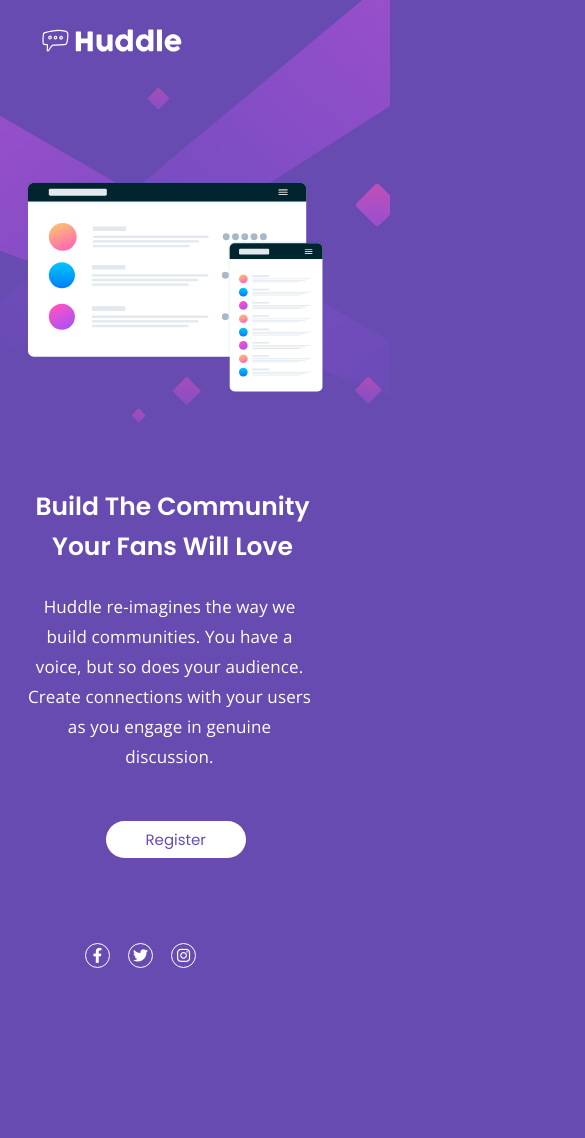
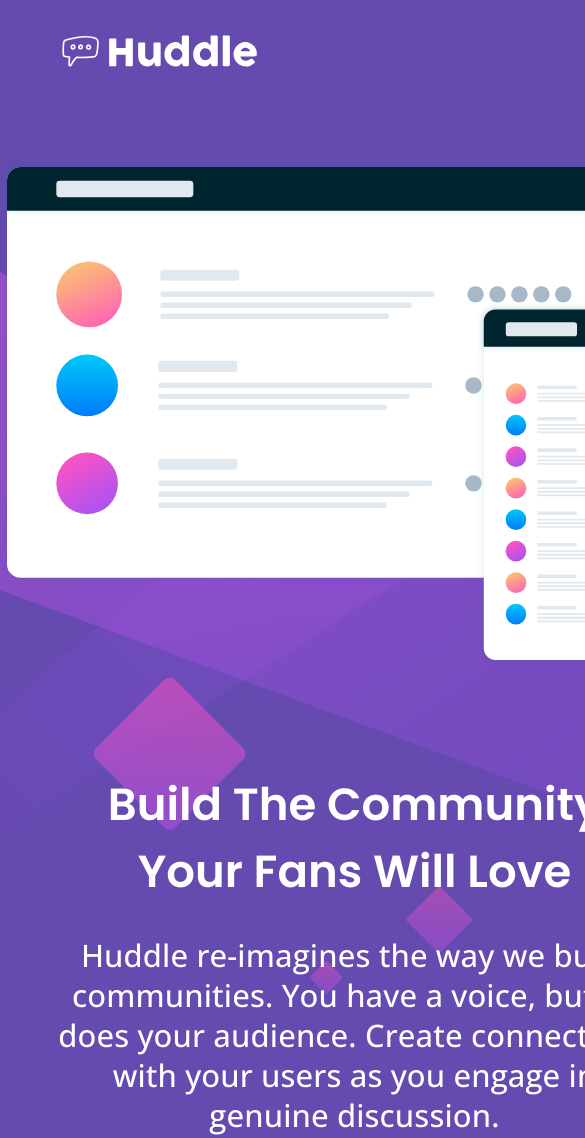
Before and after one commit to Larissadev10/quest-html-e-css-avancado, a plain HTML site: page index.html in a window 390 px wide. Shown: the top 1138 px of the page, 585 px wide, since content can reach past the window. Before the commit the page ends 993 px from the top, so only its background shows below. Drawn offline with nearby package versions, Linux system fonts and the light colour scheme; a web font is replaced by a local one.

Commit message:
Revisão

```diff
--- a/index.html
+++ b/index.html
@@ -19,8 +19,6 @@
         href="https://fonts.googleapis.com/css2?family=Explora&family=Inter+Tight:wght@300;400;500;700;800&family=Kumbh+Sans:wght@400;700&family=Manrope:wght@800&family=Noto+Sans:wght@300;400;700;800&family=Public+Sans:wght@300;400;700&family=Roboto:wght@100;400;500;700;900&display=swap"
         rel="stylesheet">
 
-    <link rel="preconnect" href="https://fonts.googleapis.com">
-    <link rel="preconnect" href="https://fonts.gstatic.com" crossorigin>
     <link
         href="https://fonts.googleapis.com/css2?family=Explora&family=Inter+Tight:wght@300;400;500;700;800&family=Kumbh+Sans:wght@400;700&family=Manrope:wght@800&family=Noto+Sans:wght@300;400;700;800&family=Open+Sans:wght@300;400;500&family=Poppins:wght@300;400;500;600;700;800;900&family=Public+Sans:wght@300;400;700&family=Roboto:wght@100;400;500;700;900&display=swap"
         rel="stylesheet">
@@ -32,14 +30,17 @@
     <main>
 
         <header class="header">
+
             <div class="logo">
                 <a href="./index.html">
                     <img src="src/img/logo.svg" alt="logo">
                 </a>
             </div>
+
         </header>
 
         <section class="information">
+
             <div class="image">
                 <img src="src/img/illustration-mockups.svg" alt="illustration">
             </div>
@@ -51,23 +52,26 @@
                     connections with your users as you engage in genuine discussion.</p>
 
                 <a href="">Register</a>
-
+            </div>
 
         </section>
 
         <footer class="footer">
+
             <a href="" class="">
                 <i class="fab fa-facebook-f"></i>
             </a>
             <a href="">
                 <i class="fa-brands fa-twitter"></i>
-
             </a>
             <a href="">
                 <i class="fab fa-instagram"></i>
             </a>
+
         </footer>
+
     </main>
+
 </body>
 
 </html>
--- a/src/css/responsiva.css
+++ b/src/css/responsiva.css
@@ -1,164 +1,84 @@
-@media (max-width:733px) {
+@media (max-width: 1000px) {
+
     body {
-        background: url(../img/bg-desktop.svg);
-        background-color: #674bb1;
+        display: flex;
+        background: url(../img/bg-mobile.svg) no-repeat;
+        background-size: 1000px;
+        background-color: hwb(256 29% 31%);
+        max-width: 1000px;
+
     }
 
-    main .header {
-        padding: 20px;
-        padding-left: 35px;
-    }
+    main {
+        display: flex;
+        flex-direction: column;
 
-    main .header .logo img {
-        width: 25rem;
+
     }
 
     main .information {
         display: flex;
         flex-direction: column;
+        align-items: center;
+
     }
 
+    main .information .image {
+        margin: 0 auto;
+        margin-top: 160px;
 
-
-    main .information .image img {
-        width: 60.4rem;
-        padding-top: 12px;
-        margin-left: -15px;
     }
 
     main .information .about {
-        width: 620px;
+        margin-top: 100px;
+        text-align: center;
+        gap: 10px;
+        padding: 0;
     }
 
     main .information .about h1 {
-        margin-top: 50px;
-        font-size: 47px;
-        text-align: center;
-        line-height: 70px;
+        font-size: 4.5rem;
+        line-height: 67px;
+
     }
 
     main .information .about p {
-        margin-top: 25px;
-        width: 570px;
-        text-align: center;
-        font-size: 32px;
-        line-height: 48px;
-        font-weight: 400;
+        font-size: 3.1rem;
+        padding: auto;
+        width: 600px;
+        line-height: 40px;
+
     }
 
-    .information .about a {
-        margin-top: 29px;
-        padding: 21px 150px;
-        margin-left: 15%;
+    main .information .about a {
+        align-self: center;
         font-size: 25px;
+        padding: 20px 150px;
+        margin-top: 20px;
     }
 
+    main .footer {
+        align-self: center;
+        margin-top: 108px;
 
-
-    main .footer {
-        display: flex;
-        padding-right: 259px;
-        font-size: 28px;
-        margin-top: 100px;
 
     }
 
     main .footer a {
-        width: 56px;
+        width: 55px;
         height: 55px;
+    }
 
+    main .footer a i {
+        font-size: 30px;
     }
 }
 
-@media (max-width:425px) {
+@media (min-width: 1500px) {
     body {
-        background: url(../img/bg-mobile.svg) no-repeat;
-        background-color: #674bb1;
-        background-size: 425px;
-
-    }
-
-    main .header {
-        padding: 22px;
-        padding-left: 35px;
-    }
-
-    main .header .logo img {
-        width: 15rem;
-    }
-
-    main .information {
+        max-width: 2560px;
         display: flex;
-        flex-direction: column;
-
-    }
-
-
-
-    main .information .image img {
-        width: 30rem;
-        padding-top: 10px;
-        margin-left: -27px;
-
-    }
-
-    main .information .about {
-        width: 340px;
-        padding-left: 5px;
-
-    }
-
-    main .information .about h1 {
-        margin-top: 50px;
-        font-size: 25px;
-        text-align: center;
-        line-height: 40px;
-
-    }
-
-    main .information .about p {
-        margin-top: 25px;
-        width: 310px;
-        text-align: center;
-        font-size: 17px;
-        line-height: 30px;
-        padding-left: 19px;
-        font-weight: 400;
-    }
-
-    .information .about a {
-        margin-top: 29px;
-        padding: 7px 40px;
-        margin-left: 30%;
-        font-size: 15px;
-
-    }
-
-
-
-    main .footer {
-        display: flex;
-        padding-right: 185px;
-        font-size: 15px;
-        margin-top: 60px;
-
-    }
-
-    main .footer a {
-
-        width: 25px;
-        height: 25px;
-
+        align-items: center;
+        justify-content: center;
     }
 }
-
-@media (max-width: 375px) {
-    main .footer {
-        display: flex;
-        padding-right: 90px;
-        font-size: 15px;
-        margin-top: 50px;
-
-    }
-
-}
--- a/src/css/style.css
+++ b/src/css/style.css
@@ -6,7 +6,11 @@ html {
 body {
     background: url(../img/bg-desktop.svg) center center no-repeat;
     background-position-x: -2rem;
-    background-color: #674bb1;
+    background-color: hwb(256 29% 31%);
+    max-width: 1440px;
+    background-size: cover;
+    min-height: 100vh;
+
 }
 
 main {
@@ -15,30 +19,32 @@ main {
     display: grid;
     grid-template-columns: repeat(2, 1fr);
     grid-template-areas: "header header"
-                         "information information"
-                         "footer footer";
+        "information information"
+        "0 footer";
+
 
 }
 
 
 main .header {
+    position: absolute;
     grid-area: header;
     padding: 25px 52px;
     padding-bottom: 0;
+
 
 }
 
 main .header .logo img {
     width: 21rem;
+
 }
-
-
 
 
 main .information {
     grid-area: information;
+    display: flex;
 
-    display: flex;
 
 }
 
@@ -47,6 +53,7 @@ main .information .image {
     margin-left: 52px;
     max-width: 720px;
     padding: 0 auto;
+
 }
 
 main .information .about {
@@ -84,6 +91,7 @@ main .information .about p {
     font-size: 17px;
     background-color: #fff;
     border-radius: 40px;
+    box-shadow: 3px 3px 10px rgb(58, 58, 58);
 
 }
 
@@ -100,7 +108,7 @@ main .footer {
     font-size: 18px;
     display: flex;
     justify-self: flex-end;
-    padding: 25px;
+    padding: 0 9px;
 
 }
 
```
